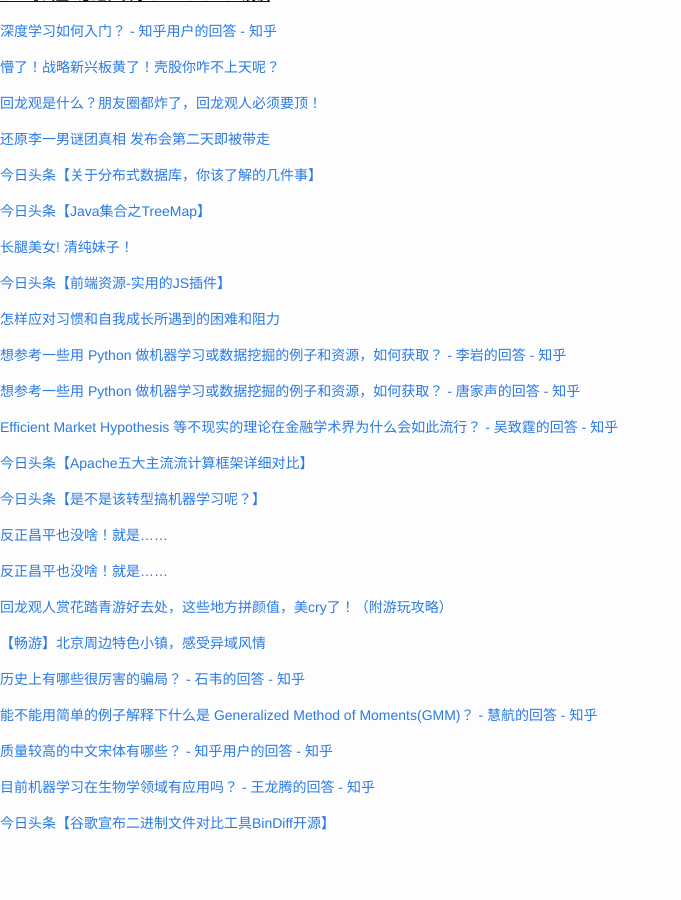
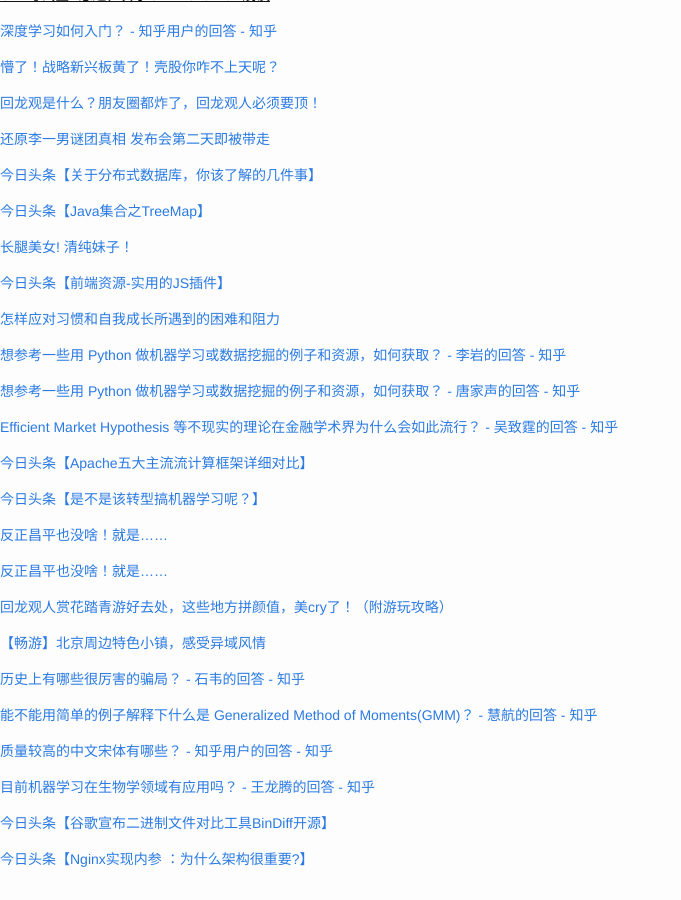
Before and after one commit to cnwarden/cnwarden.github.io, a Jekyll site: the page built from fav/index.md, in a window 1280 px wide and 900 px high, scrolled down 5646 px. Shown: the whole window, without its empty margins (0-681 px from the left). Built offline with Jekyll 4.4.1, drawn with Linux system fonts in a browser that asks for light colours; emoji names are drawn with the system emoji font; before the commit the page ends 6510 px from its top, so only the background shows below that.

Commit message:
auto commit

```diff
--- a/fav/index.md
+++ b/fav/index.md
@@ -360,3 +360,5 @@ title:  fav
 [目前机器学习在生物学领域有应用吗？ - 王龙腾的回答 - 知乎](http://www.zhihu.com/question/41428117/answer/91045285)
 
 [今日头条【谷歌宣布二进制文件对比工具BinDiff开源】](http://toutiao.com/item/6264515946669408770/?iid=3851293451&app=news_article&tt_from=android_share&utm_source=email&utm_medium=toutiao_android&utm_campaign=client_share)
+
+[今日头条【Nginx实现内参 ：为什么架构很重要?】](http://toutiao.com/item/6264526583218831873/?iid=3851293451&app=news_article&tt_from=android_share&utm_source=email&utm_medium=toutiao_android&utm_campaign=client_share)
```
